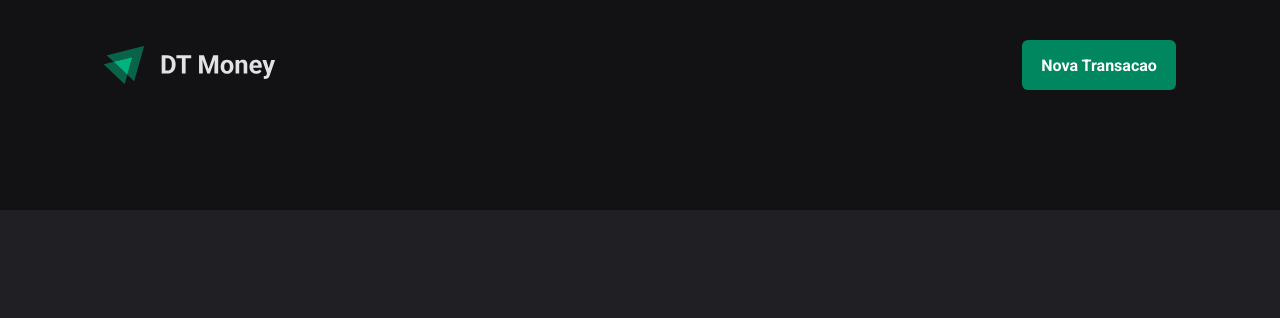
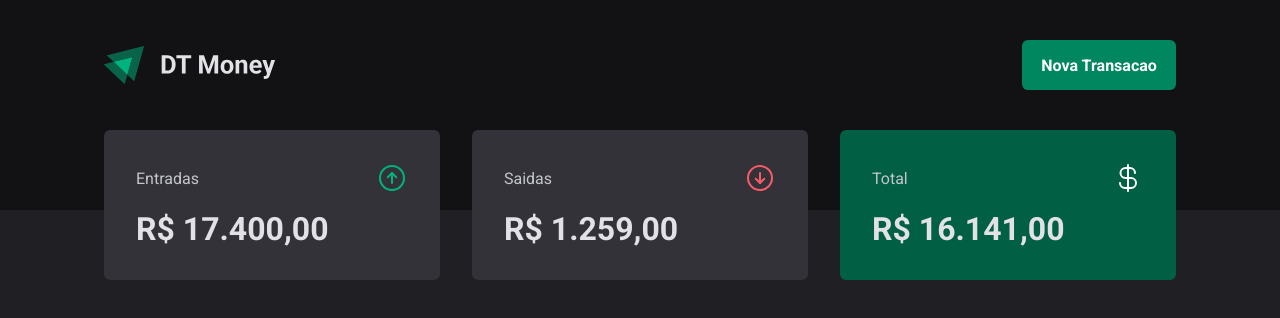
Before and after one commit to Mariano1994/Td-Money, a React (Vite) app: page / in a window 1280 px wide. Shown: the top 318 px of the page. Built offline with nearby package versions, Linux system fonts and the light colour scheme.

Commit message:
SummaryComponent

```diff
--- a/package.json
+++ b/package.json
@@ -9,6 +9,7 @@
     "preview": "vite preview"
   },
   "dependencies": {
+    "phosphor-react": "^1.4.1",
     "react": "^18.2.0",
     "react-dom": "^18.2.0",
     "styled-components": "^5.3.6"
--- /dev/null
+++ b/src/components/Summary/index.tsx
@@ -0,0 +1,35 @@
+import { ArrowCircleDown, ArrowCircleUp, CurrencyDollar } from "phosphor-react";
+import { SummaryCard, SummaryContainer } from "./styles";
+
+export function Summary() {
+  return (
+    <SummaryContainer>
+      <SummaryCard>
+        <header>
+          <span>Entradas</span>
+          <ArrowCircleUp size={32} color="#00b37e" />
+        </header>
+
+        <strong>R$ 17.400,00</strong>
+      </SummaryCard>
+
+      <SummaryCard>
+        <header>
+          <span>Saidas</span>
+          <ArrowCircleDown size={32} color="#f75a68" />
+        </header>
+
+        <strong>R$ 1.259,00</strong>
+      </SummaryCard>
+
+      <SummaryCard variant="green">
+        <header>
+          <span>Total</span>
+          <CurrencyDollar size={32} color="#fff" />
+        </header>
+
+        <strong>R$ 16.141,00</strong>
+      </SummaryCard>
+    </SummaryContainer>
+  );
+}
--- /dev/null
+++ b/src/components/Summary/styles.ts
@@ -0,0 +1,42 @@
+import styled, { css } from "styled-components";
+
+export const SummaryContainer = styled.section`
+  width: 100%;
+  max-width: 1120px;
+  margin: 0 auto;
+  padding: 0 1.5rem;
+
+  display: grid;
+  grid-template-columns: repeat(3, 1fr);
+  gap: 2rem;
+  margin-top: -5rem;
+`;
+
+interface SummaryCardProps {
+  variant?: "green";
+}
+
+export const SummaryCard = styled.div<SummaryCardProps>`
+  background-color: ${(props) => props.theme["gray-600"]};
+  border-radius: 6px;
+  padding: 2rem;
+
+  header {
+    display: flex;
+    align-items: center;
+    justify-content: space-between;
+    color: ${(props) => props.theme["gray-300"]};
+  }
+  strong {
+    display: block;
+    margin-top: 1rem;
+    font-size: 2rem;
+  }
+
+  ${(props) =>
+    props.variant === "green" &&
+    css`
+    background-color: ${props.theme["green-700"]};};
+
+  `}
+`;
--- a/src/pages/Transactions/index.tsx
+++ b/src/pages/Transactions/index.tsx
@@ -1,9 +1,11 @@
 import { Header } from "../../components/Header";
+import { Summary } from "../../components/Summary";
 
 export function Transactions() {
   return (
     <div>
       <Header />
+      <Summary />
     </div>
   );
 }
--- a/src/pages/Transactions/styles.ts
+++ b/src/pages/Transactions/styles.ts
@@ -0,0 +1 @@
+export function Transaction() {}
```
Also changed, not shown: 1 other file (tests, documents, lock files or other folders).
